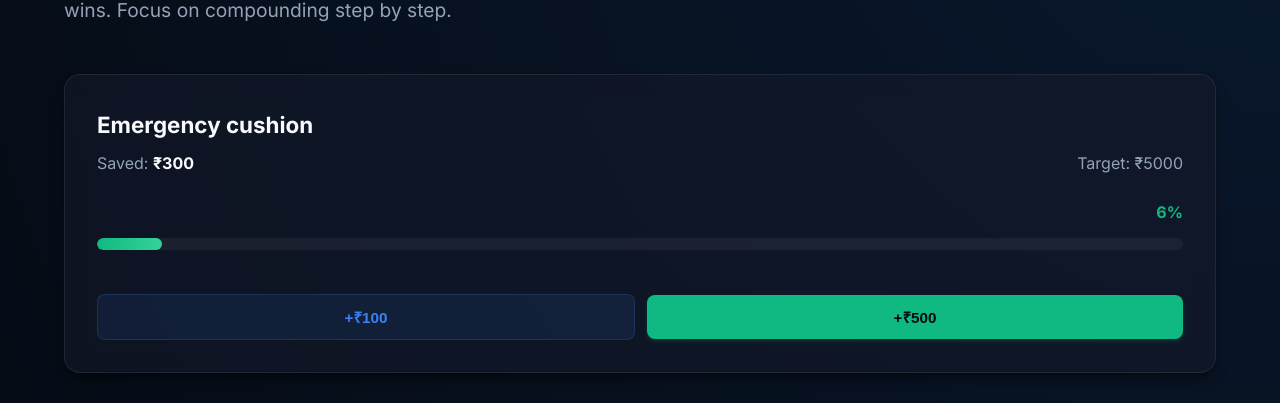
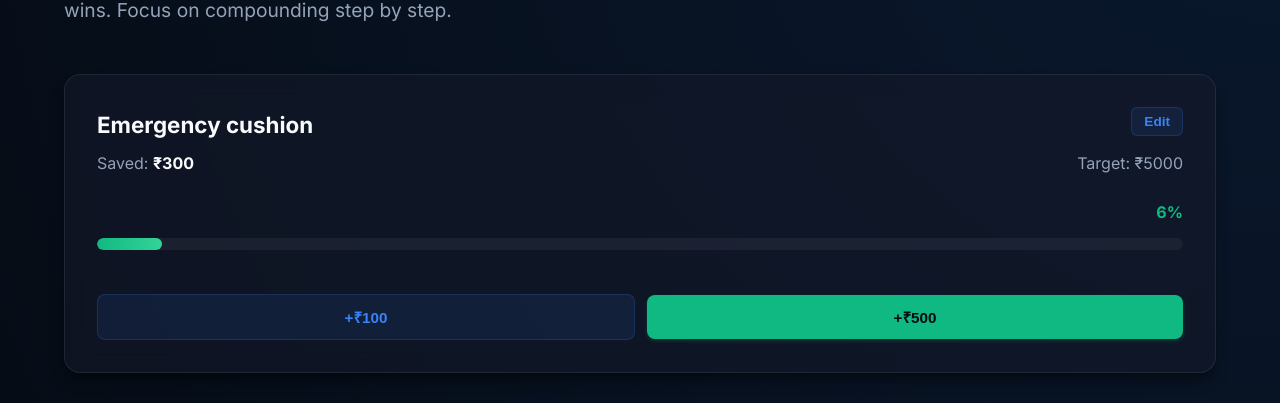
Before and after one commit to Askamar/Growsphere, a React (Vite) app: page /goals in a window 1280 px wide. Shown: the part 213-616 px from the top of the page. Built offline with nearby package versions, Linux system fonts and the light colour scheme.

Commit message:
feat: Add edit functionality to individual goals on the Goals page

```diff
--- a/src/pages/Goals.tsx
+++ b/src/pages/Goals.tsx
@@ -18,6 +18,24 @@ export default function Goals() {
   )
   const [name, setName] = useState('')
   const [target, setTarget] = useState<number>(1000)
+
+  const [editingId, setEditingId] = useState<string | null>(null)
+  const [editName, setEditName] = useState('')
+  const [editTarget, setEditTarget] = useState<number>(0)
+
+  const startEdit = (g: Goal) => {
+    setEditingId(g.id)
+    setEditName(g.name)
+    setEditTarget(g.target)
+  }
+
+  const saveEdit = (id: string) => {
+    if (!editName.trim() || editTarget <= 0) return
+    setGoals((g) =>
+      g.map((goal) => (goal.id === id ? { ...goal, name: editName.trim(), target: editTarget } : goal))
+    )
+    setEditingId(null)
+  }
 
   useEffect(() => {
     setJSON(KEY, goals)
@@ -59,12 +77,29 @@ export default function Goals() {
       <div className="grid cols-3" style={{ gridTemplateColumns: 'repeat(auto-fit, minmax(340px, 1fr))', gap: '24px' }}>
         {goals.map((g) => {
           const isComplete = g.saved >= g.target;
+          const isEditing = editingId === g.id;
           return (
             <div key={g.id} className="card" style={{ padding: '32px', display: 'flex', flexDirection: 'column', position: 'relative', overflow: 'hidden' }}>
-              {isComplete && <div style={{ position: 'absolute', top: 0, left: 0, right: 0, height: '4px', background: 'var(--success)' }} />}
+              {isComplete && !isEditing && <div style={{ position: 'absolute', top: 0, left: 0, right: 0, height: '4px', background: 'var(--success)' }} />}
 
+              {isEditing ? (
                 <div style={{ marginBottom: '24px' }}>
+                  <label style={{ display: 'block', marginBottom: '8px', fontSize: '0.9rem' }}>Goal Name</label>
+                  <input value={editName} onChange={e => setEditName(e.target.value)} style={{ width: '100%', padding: '10px', background: 'rgba(0,0,0,0.2)', border: '1px solid var(--glass-border)', borderRadius: '8px', color: 'var(--text)', marginBottom: '16px' }} />
+                  <label style={{ display: 'block', marginBottom: '8px', fontSize: '0.9rem' }}>Target Amount (₹)</label>
+                  <input type="number" value={editTarget} onChange={e => setEditTarget(Number(e.target.value))} style={{ width: '100%', padding: '10px', background: 'rgba(0,0,0,0.2)', border: '1px solid var(--glass-border)', borderRadius: '8px', color: 'var(--text)' }} />
+                  <div className="row" style={{ marginTop: '20px', gap: '12px' }}>
+                    <button className="btn" onClick={() => saveEdit(g.id)} style={{ flex: 1 }}>Save</button>
+                    <button className="btn secondary" onClick={() => setEditingId(null)} style={{ flex: 1 }}>Cancel</button>
+                  </div>
+                </div>
+              ) : (
+                <>
+                  <div style={{ marginBottom: '24px' }}>
+                    <div className="row" style={{ justifyContent: 'space-between', alignItems: 'flex-start' }}>
                       <strong style={{ fontSize: '1.4rem', display: 'block', marginBottom: '8px' }}>{g.name}</strong>
+                      <button className="btn secondary" onClick={() => startEdit(g)} style={{ padding: '6px 12px', fontSize: '0.85rem', borderRadius: '6px' }}>Edit</button>
+                    </div>
                     <div className="row" style={{ justifyContent: 'space-between' }}>
                       <span className="muted">Saved: <span style={{ color: 'var(--text)', fontWeight: 'bold' }}>₹{g.saved}</span></span>
                       <span className="muted">Target: ₹{g.target}</span>
@@ -99,7 +134,9 @@ export default function Goals() {
                 </button>
               </div>
 
-              {isComplete && <div style={{ position: 'absolute', bottom: -30, right: -20, fontSize: '8rem', opacity: 0.1, pointerEvents: 'none' }}>🎉</div>}
+              {isComplete && !isEditing && <div style={{ position: 'absolute', bottom: -30, right: -20, fontSize: '8rem', opacity: 0.1, pointerEvents: 'none' }}>🎉</div>}
+                </>
+              )}
             </div>
           );
         })}
```
Lines whose indentation alone changed are shown as unchanged.
